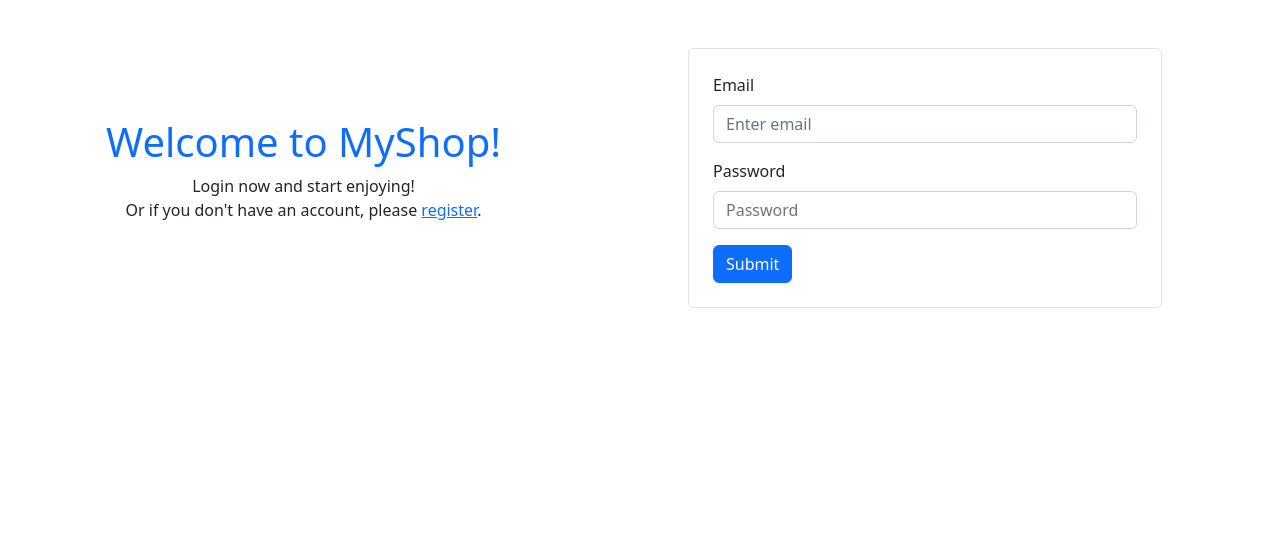
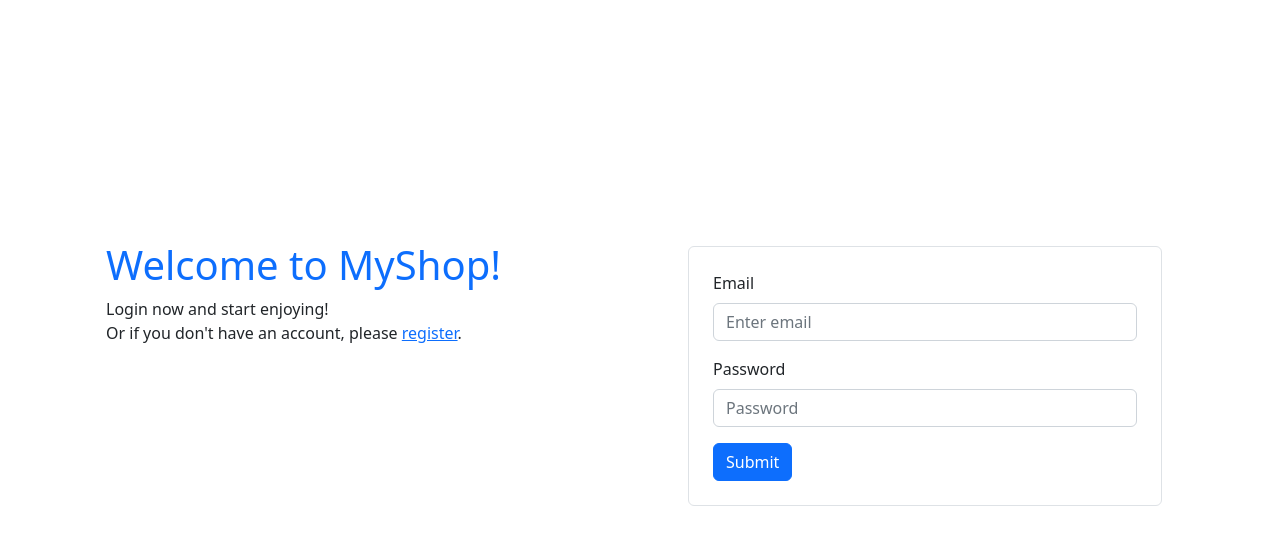
Before and after one commit to whooaami/e-commerce-app, a React (Create React App) app in the folder ui-module/: page /login/ in a window 1280 px wide. Shown: the top 544 px of the page. Built offline with nearby package versions, Linux system fonts and the light colour scheme; what axios-auth-refresh would draw is missing.

Commit message:
Fix styles

```diff
--- a/ui-module/src/components/Navbar.jsx
+++ b/ui-module/src/components/Navbar.jsx
@@ -19,7 +19,7 @@ function Navigationbar() {
   return (
     <Navbar bg="primary" variant="dark">
       <Container>
-        <Navbar.Brand className="fw-bold" href="#home">
+        <Navbar.Brand className="fw-bold" href="/">
           MyShop
         </Navbar.Brand>
         <Navbar.Collapse className="justify-content-end">
--- a/ui-module/src/pages/Login.jsx
+++ b/ui-module/src/pages/Login.jsx
@@ -1,13 +1,14 @@
 import React from "react";
 import { Link } from "react-router-dom";
 import LoginForm from "../components/authentication/LoginForm";
+import "../pages/css/Auth.css";
 
 function Login() {
   return (
-    <div className="container">
+    <div className="container mt-5">
       <div className="row">
         <div className="col-md-6 d-flex align-items-center">
-          <div className="content text-center px-4">
+          <div className="content px-4">
             <h1 className="text-primary">Welcome to MyShop!</h1>
             <p className="content">
               Login now and start enjoying! <br />
@@ -16,7 +17,7 @@ function Login() {
             </p>
           </div>
         </div>
-        <div className="col-md-6 p-5">
+        <div className="col-md-6 p-5 mx-auto form-wrapper">
           <LoginForm />
         </div>
       </div>
--- a/ui-module/src/pages/Registration.jsx
+++ b/ui-module/src/pages/Registration.jsx
@@ -7,11 +7,12 @@ function Registration() {
     <div className="container">
       <div className="row">
         <div className="col-md-6 d-flex align-items-center">
-          <div className="content text-center px-4">
+          <div className="content px-4">
             <h1 className="text-primary">Welcome to the MyShop!</h1>
             <p className="content">
               This is a new e-commerce site that will allow you to buy whatever
-              you want. Just enjoy with us. Register now and start
+              you want. <br />
+              Just enjoy with us. Register now and start
               enjoying! <br />
               Or if you already have an account, please{" "}
               <Link to="/login/">login</Link>.
--- /dev/null
+++ b/ui-module/src/pages/css/Auth.css
@@ -0,0 +1,3 @@
+.form-wrapper {
+    margin-top: 150px;
+  }
```
